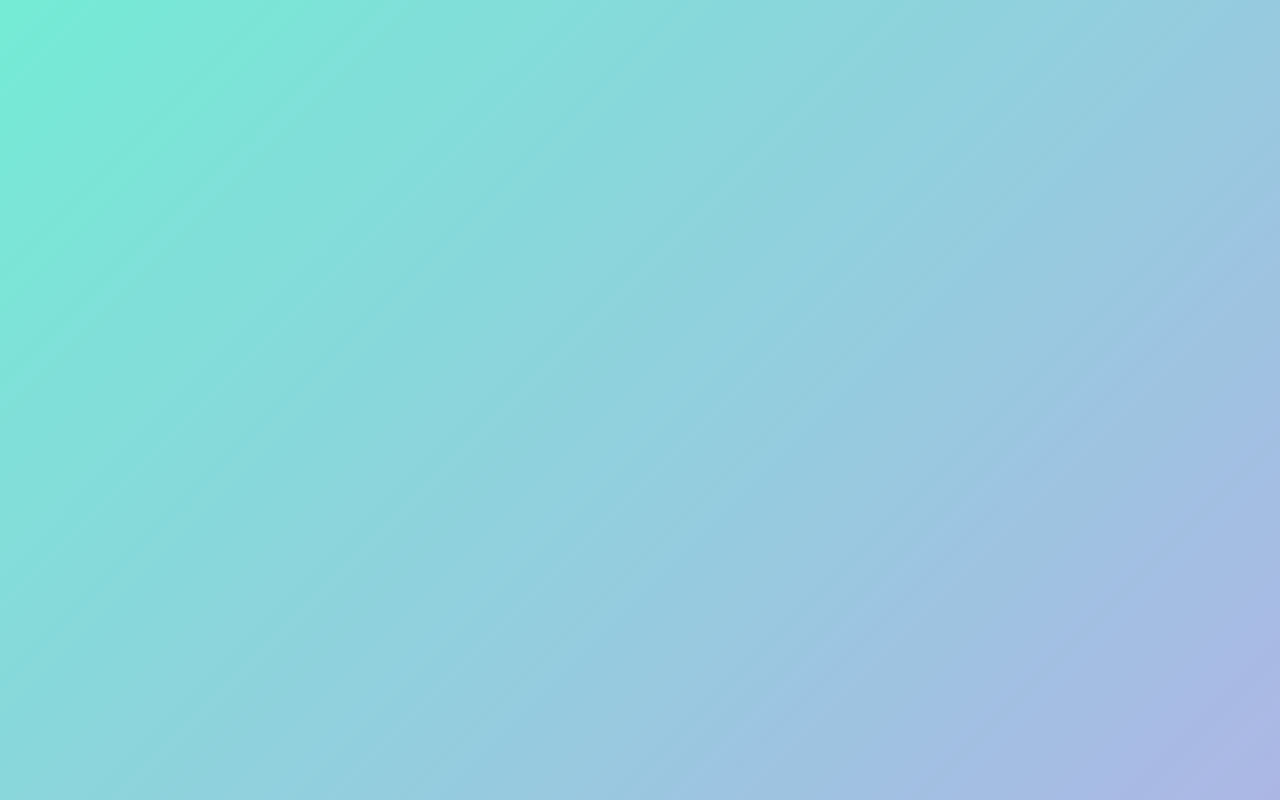
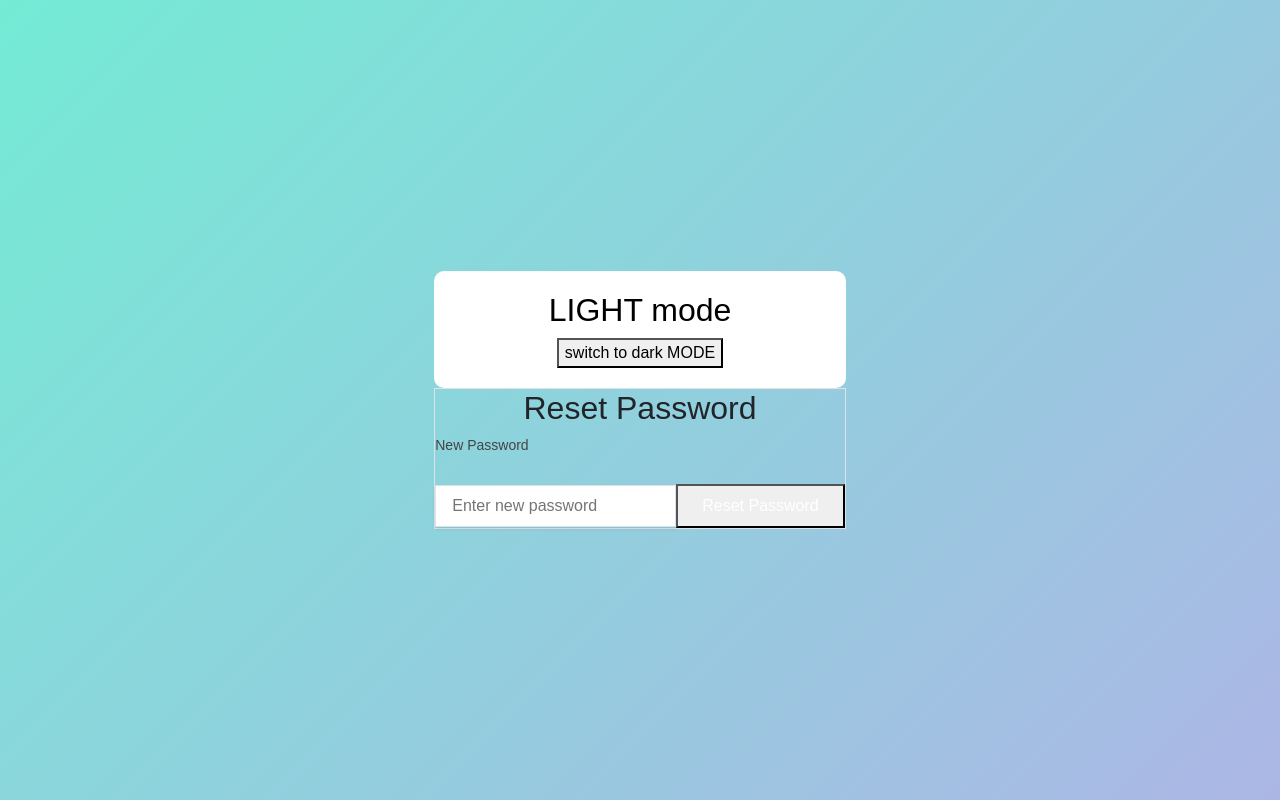
Before and after one commit to shahhiloni/React_js_student_practical_code, a React (Create React App) app: page /forget-password in a window 1280 px wide. Built offline with nearby package versions, Linux system fonts and the light colour scheme.

Commit message:
03_10_2025

```diff
--- a/src/App.js
+++ b/src/App.js
@@ -1,10 +1,10 @@
-import React from 'react'
-import {BrowserRouter, Routes, Route} from "react-router-dom";
+import React from 'react';
+import { BrowserRouter, Routes, Route } from "react-router-dom";
 
 // layout
 import Layout from './Components/Layout';
-// main page
 
+// main pages
 import Home from "./MainPages/Home";
 import About from "./MainPages/About";
 import Service from './MainPages/Service';
@@ -12,7 +12,7 @@ import Contact from './MainPages/Contact';
 import FAQ from './MainPages/FAQ';
 import Feedback from './MainPages/Feedback';
 
-//authentication
+// authentication
 import Login from './Authentication/Login';
 import Register from './Authentication/Register';
 import ForgetPassword from './Authentication/ForgetPassword';
@@ -29,10 +29,14 @@ import LifeCycleMethod from './HOOKS/lifeCycleMethod';
 import Lifecycle_Method_Timer from './HOOKS/lifecycle_method_timer';
 import Props from "./HOOKS/Props";
 import PropsDrilling from "./HOOKS/PropsDrilling";
-
+import Context from "./HOOKS/Context";
+import { ThemeProvider } from './HOOKS/Theme';
+import { ThemeComponent } from './HOOKS/ThemeComponent';
 
 const App = () => {
   return (
+    <ThemeProvider>
+      <ThemeComponent />
       <BrowserRouter>
         <Routes>
           {/* // main pages */}
@@ -44,7 +48,6 @@ const App = () => {
             <Route path="/feedback" element={<Feedback />} />
             <Route path="/faq" element={<FAQ />} />
           </Route>
-
 
           {/* // authentication */}
           <Route path="/login" element={<Login />} />
@@ -63,10 +66,12 @@ const App = () => {
           <Route path="/lifecycle_timer" element={<Lifecycle_Method_Timer />} />
           <Route path="/props" element={<Props />} />
           <Route path="/props-drill" element={<PropsDrilling />} />
+          <Route path="/context" element={<Context />} />
 
         </Routes>
       </BrowserRouter>
-  )
-}
+      </ThemeProvider>
+  );
+};
 
-export default App
+export default App;
--- a/src/Authentication/ForgetPassword.jsx
+++ b/src/Authentication/ForgetPassword.jsx
@@ -1,11 +1,44 @@
-import React from 'react'
+import React from "react";
+import { useNavigate } from "react-router-dom";
 
 const ForgetPassword = () => {
-  return (
-    <div>
+  const navigate = useNavigate();
 
-    </div>
-  )
+const handleReset = () => {
+  navigate("/login")
 }
 
-export default ForgetPassword
+  return (
+    <div className="max-w-md mx-auto mt-10 p-6 border rounded-lg shadow-md">
+      <h2 className="text-2xl font-bold text-center mb-6 text-gray-800">
+        Reset Password
+      </h2>
+
+      <label
+        htmlFor="password"
+        className="block text-sm font-medium text-gray-700 mb-1"
+      >
+        New Password
+      </label>
+      <input
+        type="password"
+        id="password"
+        name="password"
+        className="mt-1 block w-full px-3 py-2 border border-gray-300
+                   rounded-md shadow-sm placeholder-gray-400
+                   focus:outline-none focus:ring-blue-500 focus:border-blue-500 sm:text-sm"
+        placeholder="Enter new password"
+        required
+      />
+
+      <button
+      onClick={handleReset}
+        className="w-full mt-4 px-4 py-2 bg-blue-600 text-white font-semibold rounded-md hover:bg-blue-700"
+      >
+        Reset Password
+      </button>
+    </div>
+  );
+};
+
+export default ForgetPassword;
--- a/src/Authentication/Login.jsx
+++ b/src/Authentication/Login.jsx
@@ -1,15 +1,22 @@
-import React from 'react'
-import "../CSS/Register.css"
+import React from "react";
+import "../CSS/Register.css";
+import { useNavigate } from "react-router-dom";
 
 const Login = () => {
+  const navigate = useNavigate();
+
+  const handleLogin = (e) => {
+    e.preventDefault();
+navigate("/");
+  }
   return (
-    <>
-
     <div className="card">
       <h2 className="text-3xl font-bold text-center mb-6 text-gray-800">Login</h2>
-        <form id="loginForm" className="space-y-4">
+      <form id="loginForm" className="space-y-4" onSubmit={handleLogin}>
         <div>
-            <label htmlFor="username" className="block text-sm font-medium text-gray-700">Username</label>
+          <label htmlFor="username" className="block text-sm font-medium text-gray-700">
+            Username
+          </label>
           <input
             type="text"
             id="username"
@@ -20,7 +27,9 @@ const Login = () => {
         </div>
 
         <div>
-            <label htmlFor="password" className="block text-sm font-medium text-gray-700">Password</label>
+          <label htmlFor="password" className="block text-sm font-medium text-gray-700">
+            Password
+          </label>
           <input
             type="password"
             id="password"
@@ -33,15 +42,16 @@ const Login = () => {
         <button type="submit" className="btn">Login</button>
       </form>
 
-        {/* Forget password link */}
       <div className="message-box">
-          <a href="/forgot-password" style={{ color: "#6c5ce7", textDecoration: "none", fontWeight: "500" }}>
+        <button
+         onClick={() => navigate("/forget-password")}
+          style={{ color: "#6c5ce7", background: "none", border: "none", cursor: "pointer", fontWeight: "500" }}
+        >
           Forgot Password?
-          </a>
+        </button>
       </div>
     </div>
-    </>
-  )
-}
+  );
+};
 
-export default Login
+export default Login;
--- /dev/null
+++ b/src/HOOKS/Context.jsx
@@ -0,0 +1,32 @@
+// useContext : useContext is a React Hook that lets you share the data across component without props drilling
+
+// its use only function component
+// steps to use useContext Hook in function Component
+// 1. create a context with React.createContext().
+// 2. wrap parent component with a provider - it provides value to the component
+// 3. consume context in child comonents using useContext
+
+import React, { createContext, useContext } from "react";
+
+
+// create context
+const NameContext = createContext();
+
+
+function GrandChild() {
+const name = useContext(NameContext)
+return <h2> Hello, {name} </h2>
+}
+
+function Child(){
+return <GrandChild />
+}
+// wrap a parent component with a provider - provide value
+function Parent(){
+return(<NameContext.Provider value="xyz">
+    <Child />
+</NameContext.Provider>
+)
+}
+
+export default Parent;
--- /dev/null
+++ b/src/HOOKS/Theme.jsx
@@ -0,0 +1,25 @@
+import React, {useState, useContext, createContext} from "react";
+
+// create context
+const ThemeContext = createContext();
+
+// provider Component
+
+export function ThemeProvider({children}) {
+const [theme, setTheme] = useState("light");
+
+const toggleTheme = () => {
+    setTheme((prev) => (prev === "light" ? "dark" : "light"));
+};
+
+return (
+    <ThemeContext.Provider value={{theme, toggleTheme}}>
+{children}
+    </ThemeContext.Provider>
+)
+}
+
+
+export function useTheme(){
+    return useContext(ThemeContext);
+}
--- /dev/null
+++ b/src/HOOKS/ThemeComponent.jsx
@@ -0,0 +1,22 @@
+import React from "react";
+import {useTheme} from "./Theme";
+export function ThemeComponent(){
+    const{theme, toggleTheme} = useTheme();
+
+
+    const Style = {
+        background: theme === "light" ? "white" : "black",
+        color: theme === "light" ? "black" :"white",
+        padding: "20px",
+        textAlign: "center",
+        borderRadius: "10px",
+        transition: "all 0.3s ease"
+    }
+
+    return (
+        <div style={Style}>
+<h2> {theme.toUpperCase()} mode </h2>
+<button onClick={toggleTheme}> switch to {theme === "light" ? "dark" : "light"} MODE </button>
+        </div>
+    )
+}
```
Lines whose indentation alone changed are shown as unchanged.
